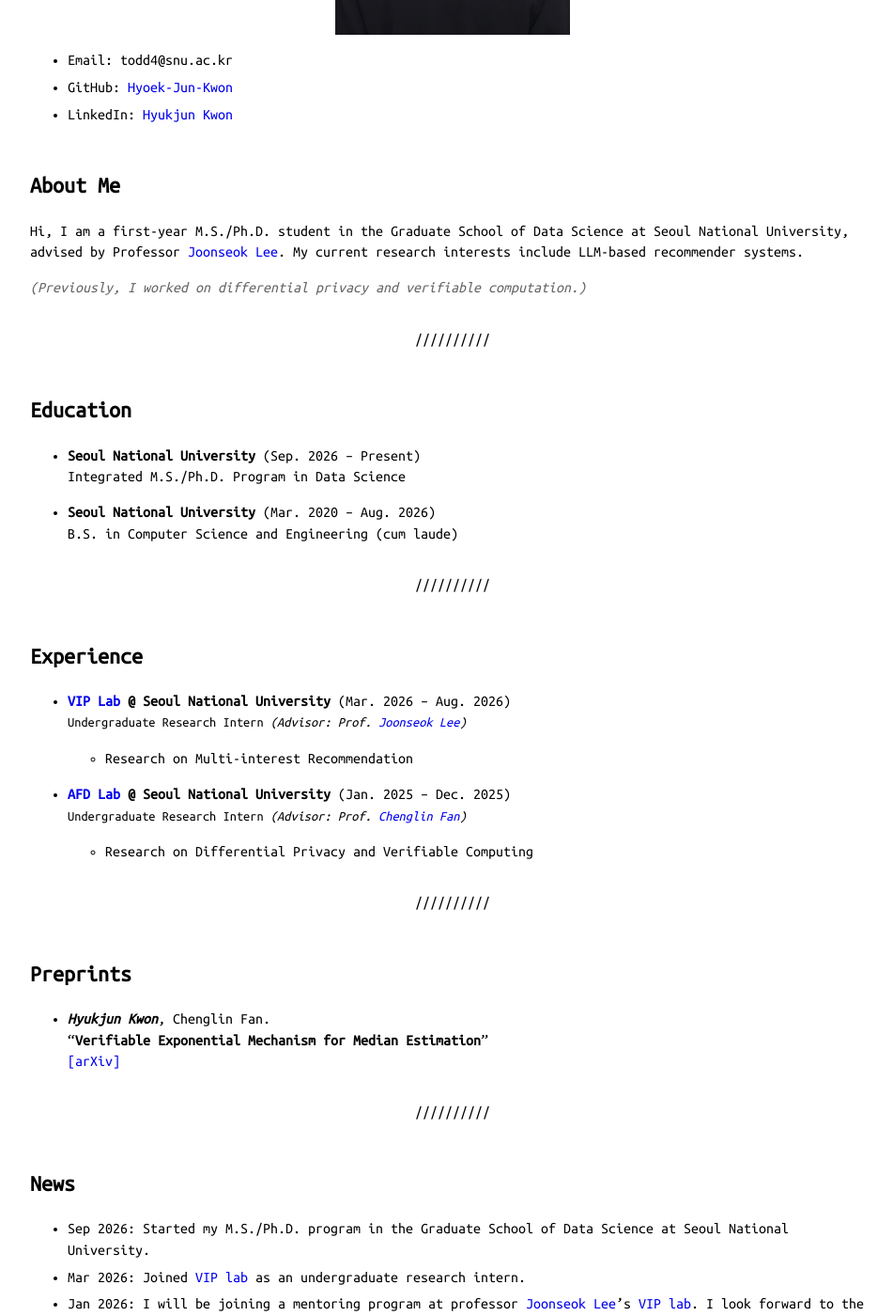
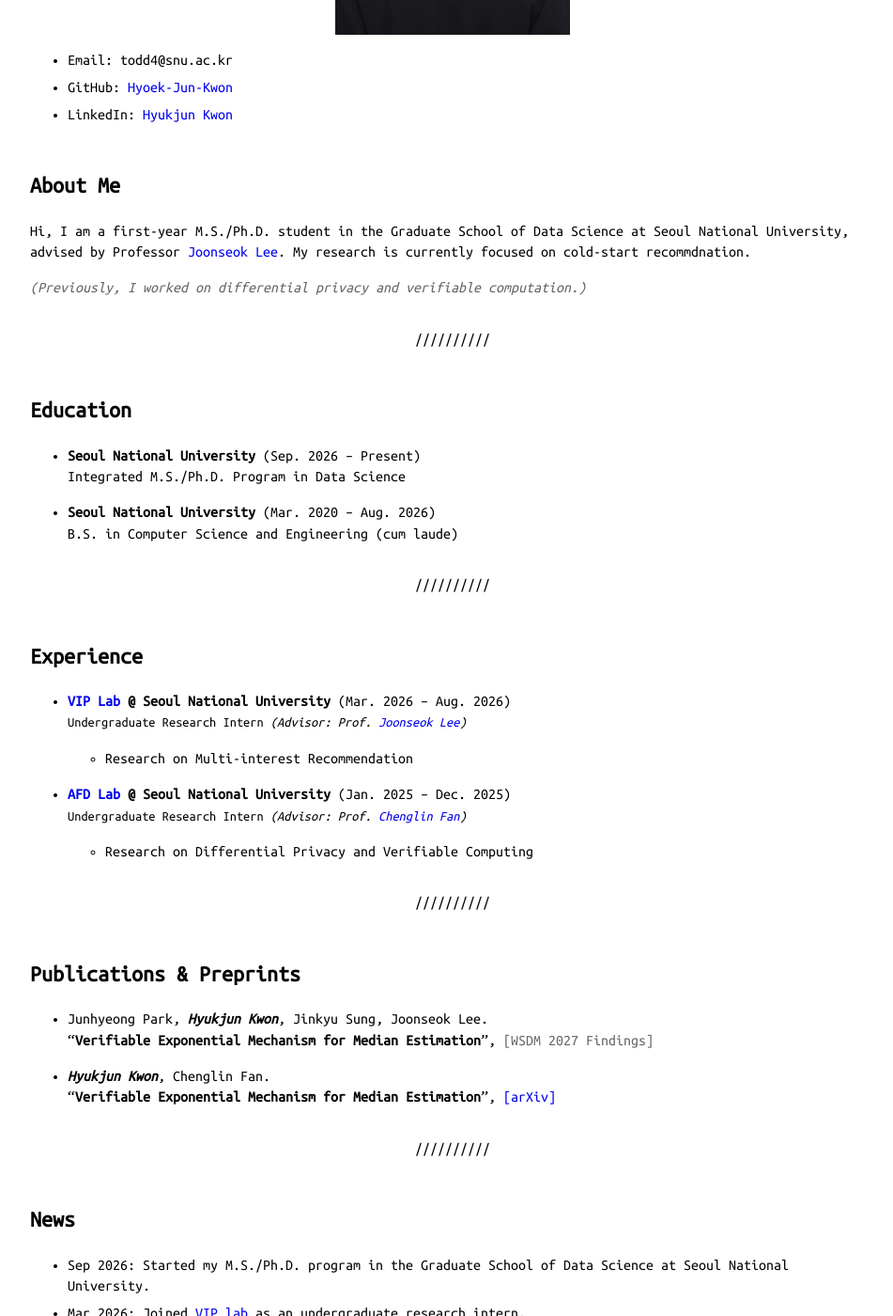
Before and after one commit to Hyoek-Jun-Kwon/Hyoek-Jun-Kwon.github.io, a Jekyll site: the page built from index.md, in a window 1280 px wide and 1400 px high, scrolled down 487 px. Shown: the whole window at 94% size, without its empty margins (158-1109 px from the left). Built offline with Jekyll 4.4.1, drawn with Linux system fonts in a browser that asks for light colours.

Commit message:
new paper

```diff
--- a/index.md
+++ b/index.md
@@ -38,7 +38,7 @@ a {
 ## About Me
 
 Hi, I am a first-year M.S./Ph.D. student in the Graduate School of Data Science at Seoul National University, advised by Professor [Joonseok Lee](http://www.joonseok.net/home.html).
-My current research interests include LLM-based recommender systems.
+My research is currently focused on cold-start recommdnation.
 
 <span class="secondary">*(Previously, I worked on differential privacy and verifiable computation.)*</span>
 
@@ -74,10 +74,13 @@ My current research interests include LLM-based recommender systems.
 
 ---
 
-## Preprints
+## Publications & Preprints
+
+- Junhyeong Park, ***Hyukjun Kwon***, Jinkyu Sung, Joonseok Lee.
+  "**Verifiable Exponential Mechanism for Median Estimation**", <span class="secondary">[WSDM 2027 Findings]</span>
 
 - ***Hyukjun Kwon***, Chenglin Fan.
-  "**Verifiable Exponential Mechanism for Median Estimation**"
+  "**Verifiable Exponential Mechanism for Median Estimation**",
   [[arXiv]](https://arxiv.org/abs/2505.16246v2)
 
 ---
```
